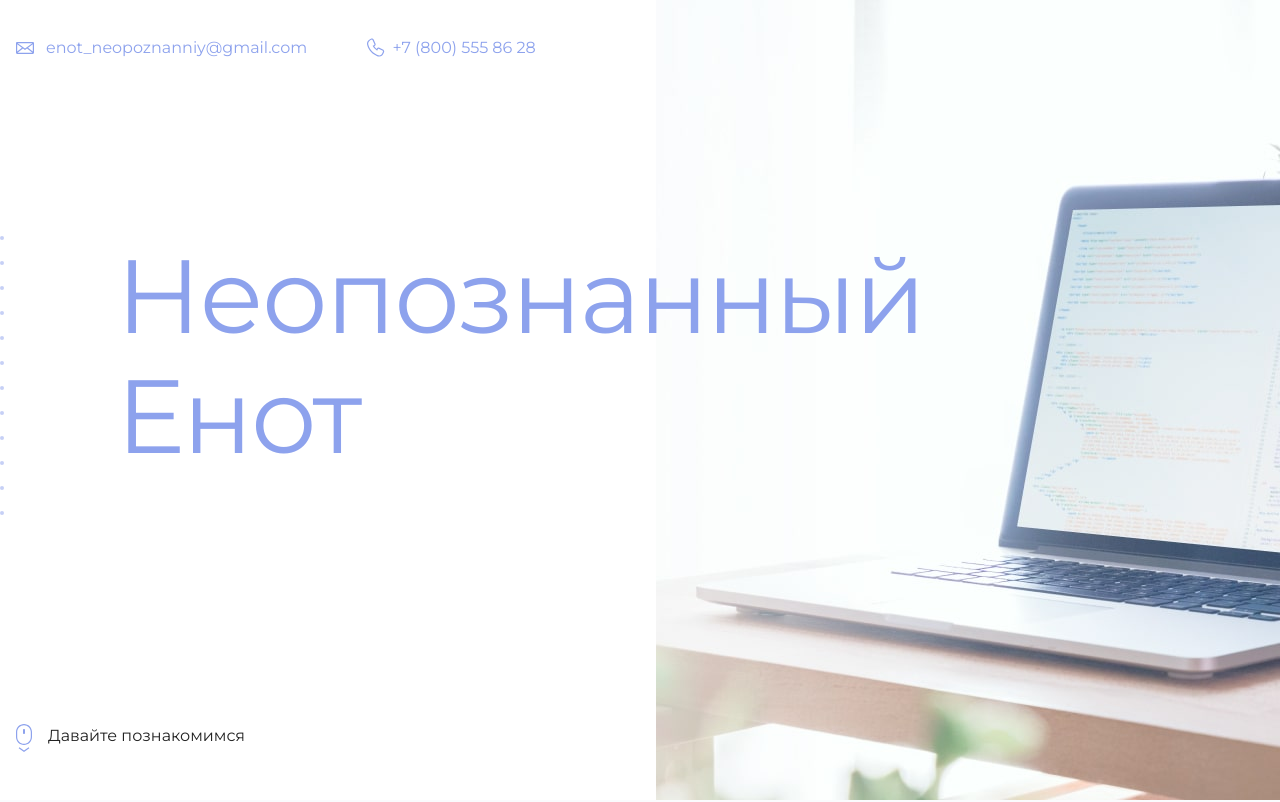
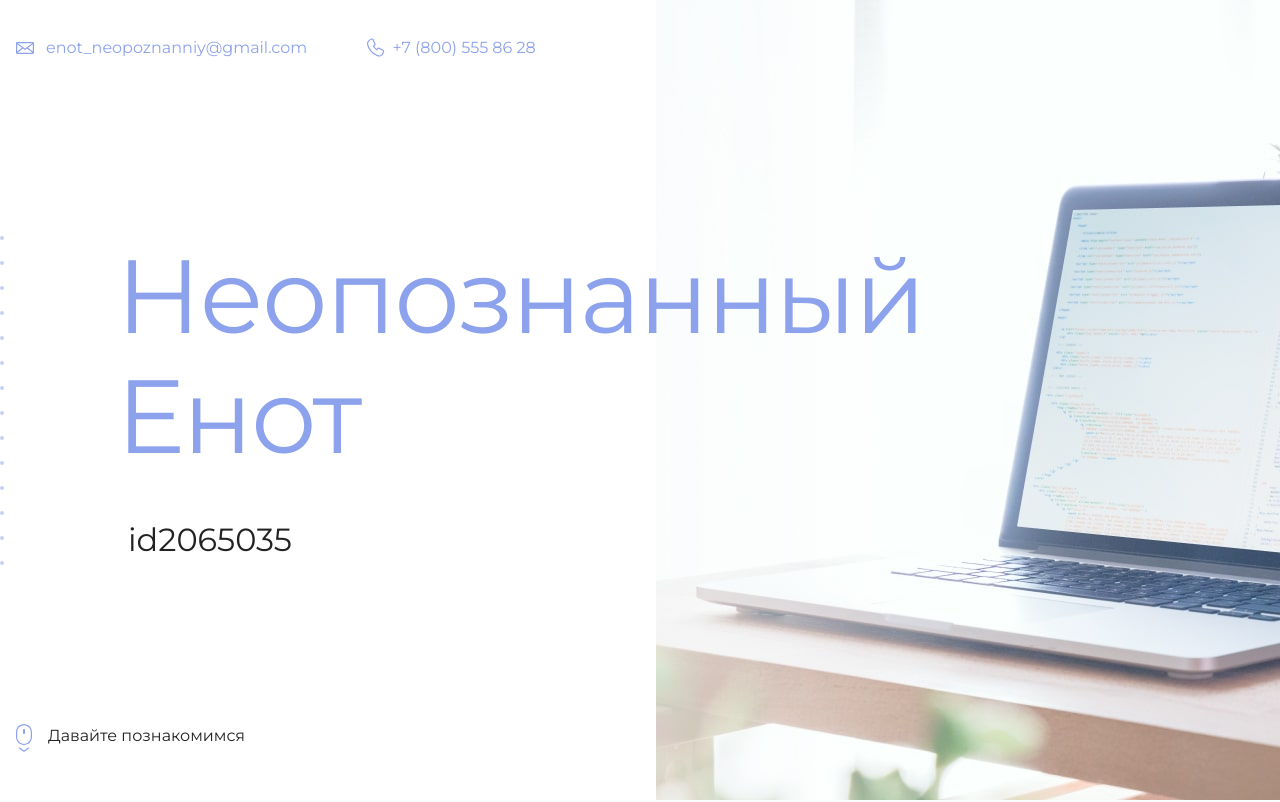
Before and after one commit to Nemchenco96/Github-nemchenco, a plain HTML site: page index.html in a window 1280 px wide. Shown: the top 802 px of the page. Drawn offline with Linux system fonts and the light colour scheme.

Commit message:
Add files via upload

```diff
--- a/index.html
+++ b/index.html
@@ -19,7 +19,7 @@
       <section class="hero-image">
         <div class="container">
           <h1 class="heading">Неопознанный Енот</h1>
-          <p><!-- Тут ваш id на сайте Академии --></p>
+          <p>id2065035</p>
         </div>
       </section>
 
```
